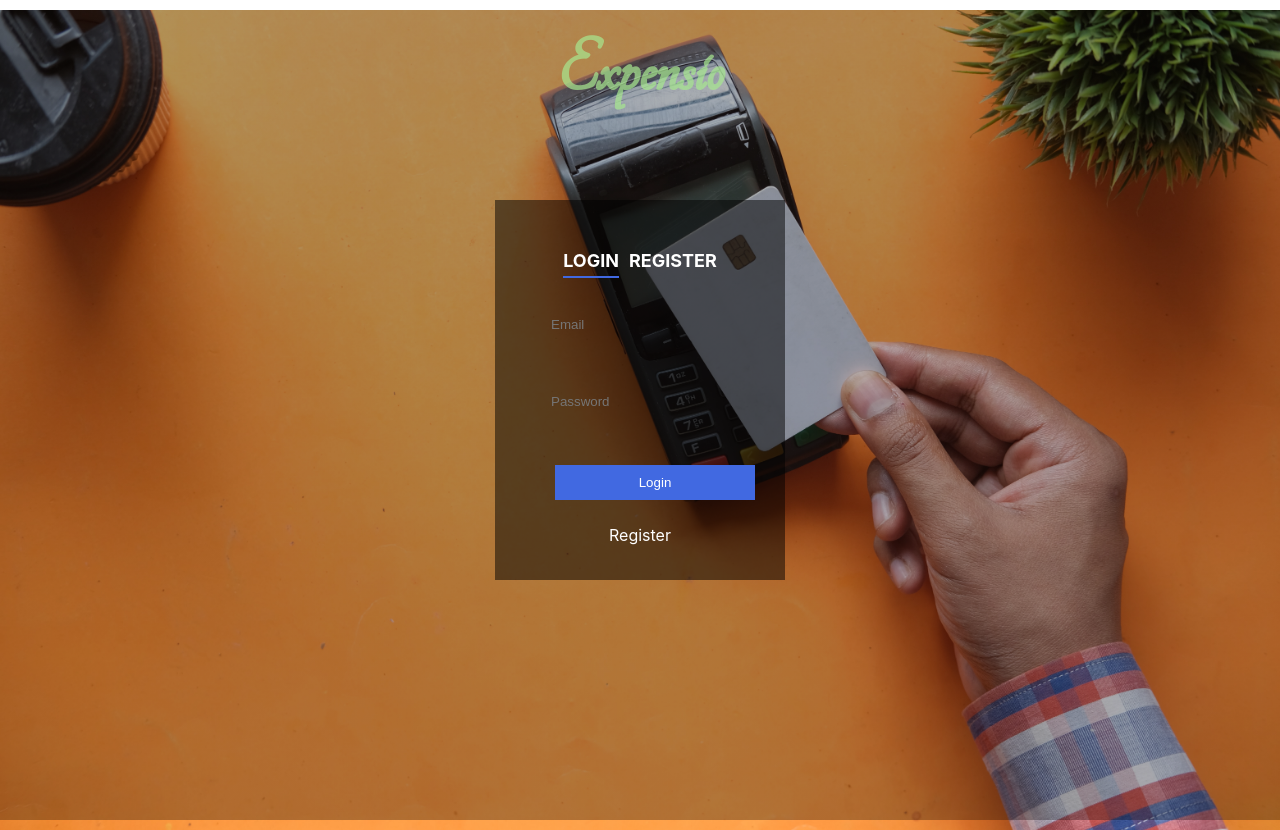
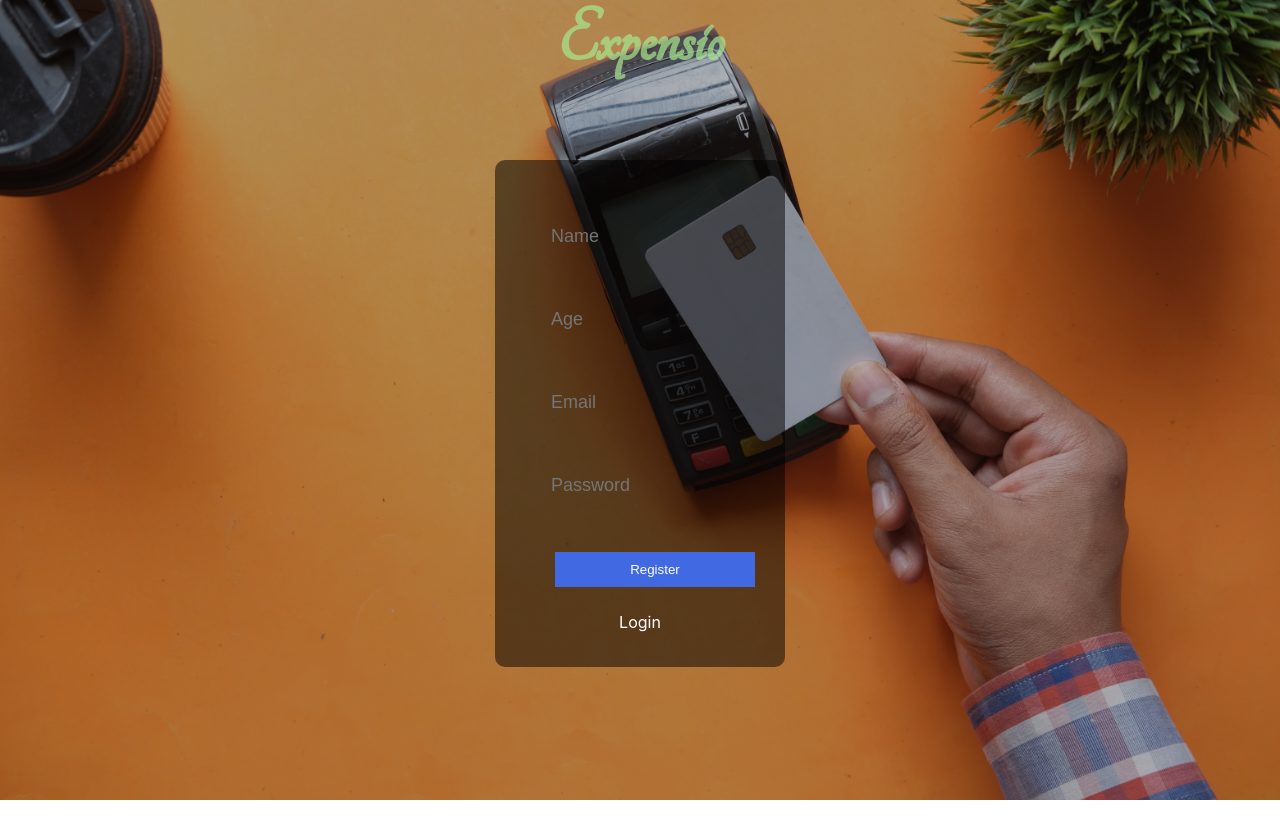
Before and after one commit to Riankk123/Expense-Tracker-Frontend, a React (Create React App) app: page / in a window 1280 px wide. After the commit the page ends 800 px from the top, so only its background shows below. Built offline with nearby package versions, Linux system fonts and the light colour scheme.

Commit message:
Corrected the Form of Login/Register

```diff
--- a/src/App.js
+++ b/src/App.js
@@ -2,10 +2,11 @@ import "./App.css";
 import { useDispatch, useSelector } from "react-redux";
 import { useEffect, useCallback } from "react";
 import { expenseAction } from "./Store/expenses";
-import Navbar from "./Components/Navbar/Navbar";
-import Login from "./Components/Authentication/Login";
+
 import { Routes, Route } from "react-router-dom";
-import ExpensesAndForm from './Components/ExpensesAndForm/ExpensesAndForm';
+import ExpensesAndForm from "./Components/ExpensesAndForm/ExpensesAndForm";
+import LoginForm from "./Components/Authentication/Login";
+import RegisterForm from "./Components/Authentication/Register";
 const App = () => {
   const expenses = useSelector((state) => state.expense.expenses);
   const isChanged = useSelector((state) => state.expense.changed);
@@ -58,7 +59,8 @@ const App = () => {
     <div className="App">
       <h1>Expensio</h1>
       <Routes>
-        <Route path="/" element={<Login />} />
+        <Route path="/" element={<RegisterForm />} />
+        <Route path="/login" element={<LoginForm />} />
         <Route path="/home" element={<ExpensesAndForm />} />
       </Routes>
     </div>
--- a/src/Components/Authentication/Login.css
+++ b/src/Components/Authentication/Authentication.css
@@ -8,6 +8,7 @@
   padding: 20px 15px;
   min-height: 250px;
   margin-top: 80px;
+  border-radius: 10px;
 }
 
 input {
@@ -20,6 +21,7 @@ input {
   color: white;
   width: 200px;
   transition: border-color 1s;
+  font-size: large;
 }
 
 input:focus {
@@ -68,15 +70,19 @@ input:focus {
   text-align: center;
   transition: 0.5s;
 }
+.alternate_div {
+  color: white;
+  text-decoration: none;
+  display: block;
+  margin: 15px;
+  text-align: center;
+  transition: 0.5s;
+}
+.alternate_div:hover {
+  color: rgb(185, 178, 178);
+}
 .form a:hover {
   color: royalblue;
-}
-
-.login {
-  display: none;
-}
-.reg {
-  display: none;
 }
 
 .show-page {
--- a/src/Components/Authentication/Login.js
+++ b/src/Components/Authentication/Login.js
@@ -5,7 +5,7 @@ import { useEffect, useState } from "react";
 //   signInWithEmailAndPassword,
 //   onAuthStateChanged,
 // } from "firebase/auth";
-import "./Login.css";
+import "./Authentication.css";
 
 // import { auth } from "./firebase-config";
 import { useNavigate } from "react-router-dom";
@@ -19,30 +19,12 @@ const LoginForm = () => {
   const passwordChangeHandler = (event) => {
     setEnteredPassword(event.target.value);
   };
-
-  const [user, setUser] = useState({});
   useEffect(() => {
     // onAuthStateChanged(auth, (currentUser) => {
     //   setUser(currentUser);
     // });
   }, []);
 
-  console.log("hi user", user);
-  const registerUser = async () => {
-    try {
-      // const user = await createUserWithEmailAndPassword(
-      //   auth,
-      //   enteredEmail,
-      //   enteredPassword
-      // );
-      setEnteredEmail("");
-      setEnteredPassword("");
-      console.log(user);
-      navigate("home");
-    } catch (error) {
-      console.log(error.message);
-    }
-  };
   const loginUser = async () => {
     try {
       // const user = await signInWithEmailAndPassword(
@@ -50,10 +32,10 @@ const LoginForm = () => {
       //   enteredEmail,
       //   enteredPassword
       // );
-      console.log(user);
+
       setEnteredEmail("");
       setEnteredPassword("");
-      navigate("home");
+      navigate("/home");
     } catch (error) {
       console.log(error.message);
     }
@@ -86,14 +68,6 @@ const LoginForm = () => {
     //   </div>
     // </div>
     <form action="" className="form">
-      <div className="action">
-        <span className="load show" id="login-action" onclick="openLoginPage()">
-          Login
-        </span>
-        <span className="load" onclick="openRegPage()" id="reg-action">
-          Register
-        </span>
-      </div>
       <div className="login show-page">
         <input
           type="email"
@@ -108,27 +82,14 @@ const LoginForm = () => {
           placeholder="Password"
         />
         <button onClick={loginUser}>Login</button>
-        <a href="#" onclick="openRegPage()">
+        <div
+          onClick={() => {
+            navigate("/");
+          }}
+          className="alternate_div"
+        >
           Register
-        </a>
-      </div>
-      <div className="reg">
-        <input
-          type="email"
-          value={enteredEmail}
-          onChange={emailChangeHandler}
-          placeholder="Email"
-        />
-        <input
-          type="password"
-          value={enteredPassword}
-          onChange={passwordChangeHandler}
-          placeholder="Password"
-        />
-        <button onClick={registerUser}>Register</button>
-        <a href="#" onclick="openLoginPage()">
-          Login
-        </a>
+        </div>
       </div>
     </form>
   );
--- /dev/null
+++ b/src/Components/Authentication/Register.js
@@ -0,0 +1,76 @@
+import { useState } from "react";
+import { useNavigate } from "react-router-dom";
+import "./Authentication.css";
+const RegisterForm = () => {
+  const navigate = useNavigate();
+  const [enteredEmail, setEnteredEmail] = useState("");
+  const [enteredPassword, setEnteredPassword] = useState("");
+  const [enteredName, setEnteredName] = useState("");
+  const [enteredAge, setEnteredAge] = useState();
+  const emailChangeHandler = (event) => {
+    setEnteredEmail(event.target.value);
+  };
+  const passwordChangeHandler = (event) => {
+    setEnteredPassword(event.target.value);
+  };
+  const nameChangeHandler = (event) => {
+    setEnteredName(event.target.value);
+  };
+  const ageChangeHandler = (event) => {
+    setEnteredAge(event.target.value);
+  };
+  const registerUser = async () => {
+    try {
+      // const user = await createUserWithEmailAndPassword(
+      //   auth,
+      //   enteredEmail,
+      //   enteredPassword
+      // );
+      setEnteredEmail("");
+      setEnteredPassword("");
+      navigate("home");
+    } catch (error) {
+      console.log(error.message);
+    }
+  };
+  return (
+    <form action="" className="form">
+      <div className="reg">
+        <input
+          type="name"
+          value={enteredName}
+          onChange={nameChangeHandler}
+          placeholder="Name"
+        />
+        <input
+          type="age"
+          value={enteredAge}
+          onChange={ageChangeHandler}
+          placeholder="Age"
+        />
+        <input
+          type="email"
+          value={enteredEmail}
+          onChange={emailChangeHandler}
+          placeholder="Email"
+        />
+        <input
+          type="password"
+          value={enteredPassword}
+          onChange={passwordChangeHandler}
+          placeholder="Password"
+        />
+        <button onClick={registerUser}>Register</button>
+        <div
+          onClick={() => {
+            navigate("login");
+          }}
+          className="alternate_div"
+        >
+          Login
+        </div>
+      </div>
+    </form>
+  );
+};
+export default RegisterForm;
--- a/src/Components/ExpenseForm/ExpenseForm.js
+++ b/src/Components/ExpenseForm/ExpenseForm.js
@@ -41,6 +41,7 @@ const ExpenseForm = (props) => {
     setDate("");
     setTitle("");
   };
+
   return (
     // <form className="form-container" onSubmit={submitHandler}>
     //   <div>
```
